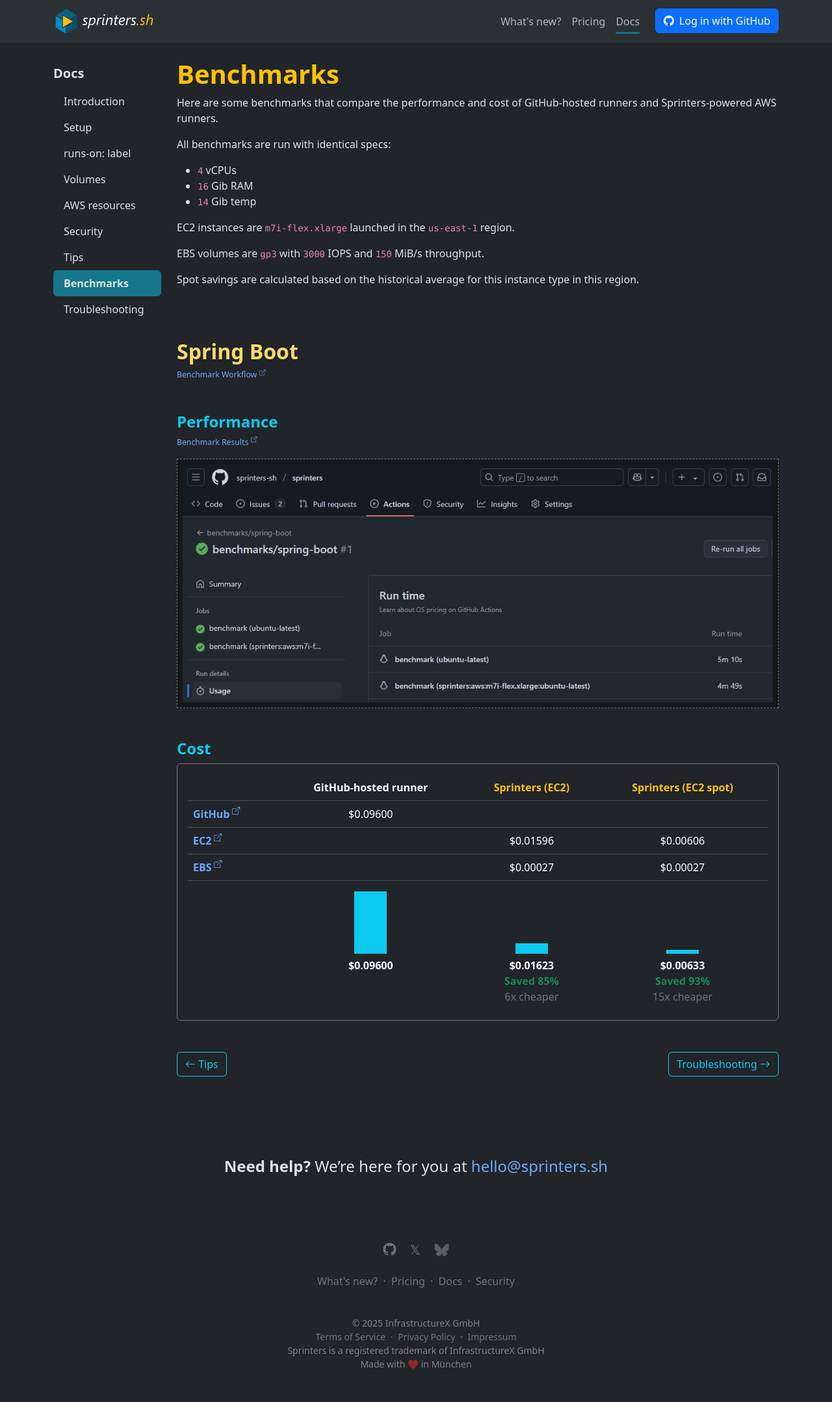
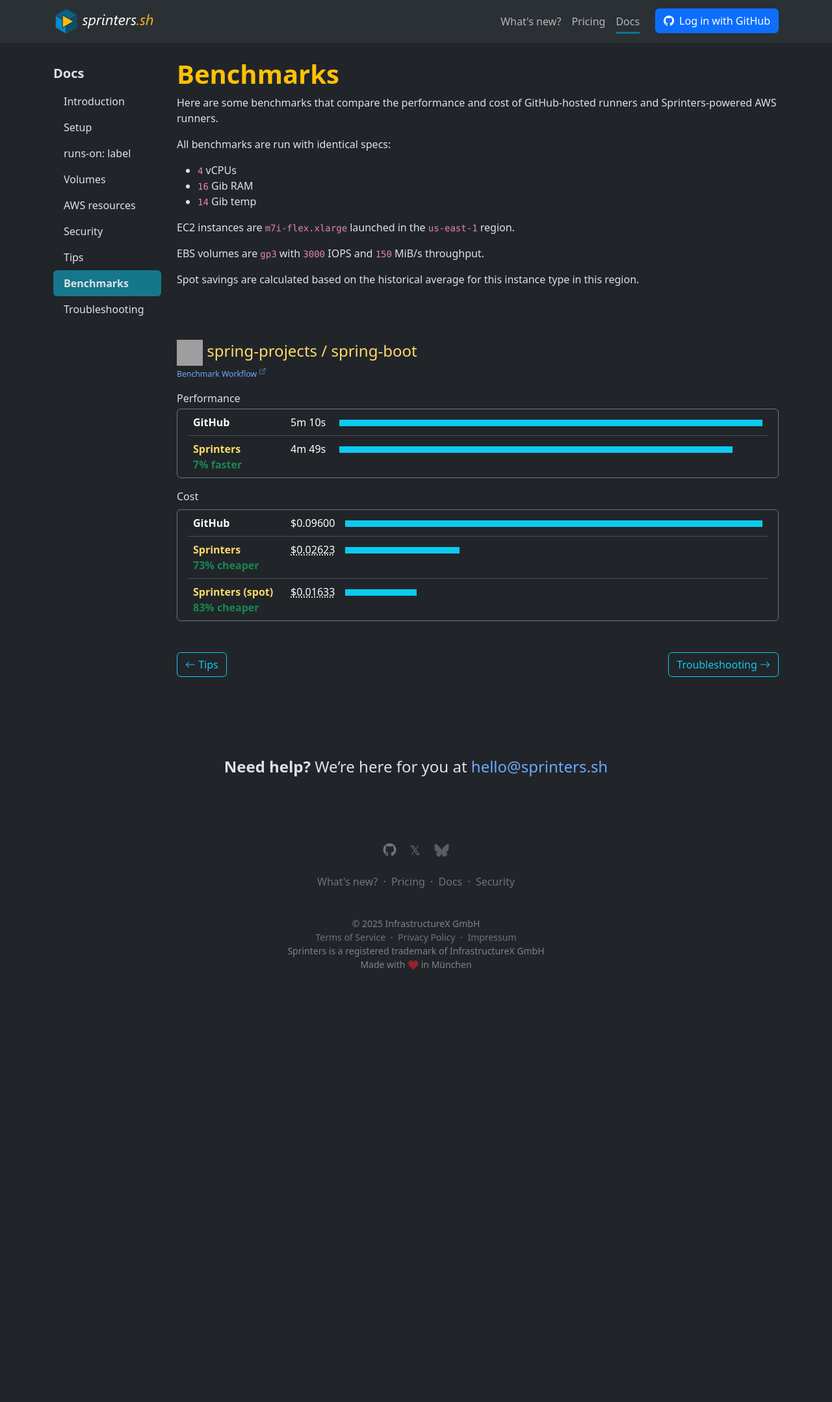
Before and after one commit to sprinters-sh/sprinters.sh, a Jekyll site: the page built from docs/benchmarks.md, in a window 1280 px wide. Shown: the whole page at 65% size. Built offline with Jekyll 4.4.1, drawn with Linux system fonts in a browser that asks for light colours; after the commit the page ends 1543 px from its top, so only the background shows below that; grey boxes are pictures that could not be loaded.

Commit message:
Integrated benchmark into template

```diff
--- /dev/null
+++ b/_includes/benchmark.html
@@ -0,0 +1,104 @@
+<p id="{{ include.repo }}" class="fs-4 text-warning-emphasis mt-6 mb-1">
+    <img src="https://avatars.githubusercontent.com/u/{{ include.org-user-id }}?s=40&v=4"> {{ include.org }} / {{ include.repo }}
+</p>
+{% assign external-link="https://github.com/sprinters-sh/sprinters/actions/workflows/benchmark-" | append: include.repo | append: ".yml" %}
+{% include external-link.html text="Benchmark Workflow" href=external-link %}{: .fs-8 }
+
+<p class="mb-1">Performance</p>
+{% assign sprinters-perf-percentage= include.perf-sprinters | times: 100 | divided_by: include.perf-github %}
+<div class="px-3 py-0 border border-1 border-secondary rounded">
+    <table class="table mb-0">
+        <tr>
+            <th style="width: 150px">GitHub</th>
+            <td style="width: 75px">{% include timing.html seconds=include.perf-github %}</td>
+            <td><div class="d-inline-block bg-info" style="height: 10px; width: 100%; "></div></td>
+        </tr>
+        <tr>
+            <th class="border-bottom-0 text-warning-emphasis">Sprinters<br>
+                <span class="fw-bold text-success">{{ 100 | minus: sprinters-perf-percentage }}% faster</span></th>
+            <td class="border-bottom-0">{% include timing.html seconds=include.perf-sprinters %}</td>
+            <td class="border-bottom-0"><div class="d-inline-block bg-info" style="height: 10px; width: {{ sprinters-perf-percentage }}%"></div>
+            </td>
+        </tr>
+    </table>
+</div>
+
+<p class="mb-1 mt-3">Cost</p>
+{% assign price-sprinters= include.price-sprinters-ec2 | plus: include.price-sprinters-ebs | plus: 0.01 %}
+{% assign sprinters-price-percentage= price-sprinters | times: 100 | divided_by: include.price-github %}
+{% assign spot-factor = 100.0 | minus: include.spot-discount-percentage | divided_by: 100 %}
+{% assign price-sprinters-ec2-spot = include.price-sprinters-ec2 | times: 100000 | times: spot-factor | round | divided_by: 100000.0 %}
+{% assign price-sprinters-spot = price-sprinters-ec2-spot | plus: include.price-sprinters-ebs | plus: 0.01 %}
+{% assign sprinters-spot-price-percentage= price-sprinters-spot | times: 100 | divided_by: include.price-github %}
+<div class="mt-2 px-3 py-0 border border-1 border-secondary rounded">
+    <table class="table mb-0">
+        <tr>
+            <th style="width: 150px">GitHub</th>
+            <td style="width: 75px">${{ include.price-github }}</td>
+            <td><div class="d-inline-block bg-info" style="height: 10px; width: 100%; "></div></td>
+        </tr>
+        <tr>
+            <th class="text-warning-emphasis">Sprinters<br>
+                <span class="fw-bold text-success">{{ 100 | minus: sprinters-price-percentage | round }}% cheaper</span></th>
+            <td>
+                <span class="text-tooltip"
+                      data-bs-toggle="tooltip"
+                      data-bs-custom-class="tooltip-dark"
+                      data-bs-html="true"
+                      data-bs-title='
+                        <table class="mb-2">
+                            <tr>
+                                <td class="text-start pe-2">EC2</td>
+                                <td class="text-end">${{ include.price-sprinters-ec2 }}</td>
+                            </tr>
+                            <tr>
+                                <td class="text-start pe-2">EBS</td>
+                                <td class="text-end">${{ include.price-sprinters-ebs }}</td>
+                            </tr>
+                            <tr>
+                                <td class="text-start pe-2">Sprinters</td>
+                                <td class="text-end">$0.01000</td>
+                            </tr>
+                            <tr class="border-top">
+                                <td class="text-start pe-2">Total</td>
+                                <td class="text-end">${{ price-sprinters }}</td>
+                            </tr>
+                            </table>
+                        </span>'>${{ price-sprinters }}</span>
+            </td>
+            <td><div class="d-inline-block bg-info" style="height: 10px; width: {{ sprinters-price-percentage }}%"></div>
+            </td>
+        </tr>
+        <tr>
+            <th class="border-bottom-0 text-warning-emphasis">Sprinters (spot)<br>
+                <span class="fw-bold text-success">{{ 100 | minus: sprinters-spot-price-percentage | round }}% cheaper</span></th>
+            <td class="border-bottom-0">
+                <span class="text-tooltip"
+                      data-bs-toggle="tooltip"
+                      data-bs-custom-class="tooltip-dark"
+                      data-bs-html="true"
+                      data-bs-title='
+                        <table class="mb-2">
+                            <tr>
+                                <td class="text-start pe-2">EC2</td>
+                                <td class="text-end">${{ price-sprinters-ec2-spot }}</td>
+                            </tr>
+                            <tr>
+                                <td class="text-start pe-2">EBS</td>
+                                <td class="text-end">${{ include.price-sprinters-ebs }}</td>
+                            </tr>
+                            <tr>
+                                <td class="text-start pe-2">Sprinters</td>
+                                <td class="text-end">$0.01000</td>
+                            </tr>
+                            <tr class="border-top">
+                                <td class="text-start pe-2">Total</td>
+                                <td class="text-end">${{ price-sprinters-spot }}</td>
+                            </tr>
+                            </table>
+                        </span>'>${{ price-sprinters-spot }}</span></td>
+            <td class="border-bottom-0"><div class="d-inline-block bg-info" style="height: 10px; width: {{ sprinters-spot-price-percentage }}%"></div>
+            </td>
+        </tr>
+    </table>
+</div>
--- /dev/null
+++ b/_includes/timing.html
@@ -0,0 +1 @@
+{% assign minutes = include.seconds | divided_by: 60 | floor %}{% assign remaining_seconds = include.seconds | modulo: 60 %}{% if minutes > 0 %}{{ minutes }}m{% endif %}{% if remaining_seconds > 0 %} {{ remaining_seconds }}s{% endif %}
--- a/assets/sprinters.css
+++ b/assets/sprinters.css
@@ -187,3 +187,20 @@
 .timeline-description code {
     word-break: keep-all;
 }
+
+.text-tooltip {
+    text-decoration: underline dotted;
+    text-underline-offset: .1rem;
+    cursor: help;
+}
+
+.tooltip-dark {
+    --bs-tooltip-bg: var(--bs-secondary-bg-subtle);
+    --bs-tooltip-color: var(--bs-secondary-text-emphasis);
+    --bs-tooltip-font-size: 0.765rem;
+    --bs-tooltip-opacity: .95;
+}
+
+.tooltip-inner {
+    max-width: 250px;
+}
--- a/assets/sprinters.js
+++ b/assets/sprinters.js
@@ -99,6 +99,32 @@
     });
 }
 
+function initTooltips() {
+    const tooltipSelector = '[data-bs-toggle="tooltip"]';
+
+    // Needed due to https://github.com/twbs/bootstrap/issues/36399
+    const tooltipAllowList = bootstrap.Tooltip.Default.allowList;
+    tooltipAllowList.table = [];
+    tooltipAllowList.thead = [];
+    tooltipAllowList.tbody = [];
+    tooltipAllowList.th = [];
+    tooltipAllowList.tr = [];
+    tooltipAllowList.td = [];
+
+    const initTooltip = el => new bootstrap.Tooltip(el, {allowList: tooltipAllowList});
+    const disposeTooltip = el => bootstrap.Tooltip.getInstance(el)?.dispose();
+
+    document.querySelectorAll(tooltipSelector).forEach(el => initTooltip(el));
+
+    document.body.addEventListener('htmx:afterSettle', event => {
+        event.detail.elt.querySelectorAll(tooltipSelector).forEach(el => initTooltip(el));
+    });
+
+    document.body.addEventListener('htmx:beforeSwap', event => {
+        event.detail.target.querySelectorAll(tooltipSelector).forEach(el => disposeTooltip(el));
+    });
+}
+
 document.addEventListener("DOMContentLoaded", function () {
     document.querySelectorAll('h2[id],h3[id]').forEach(function(link) {
         link.addEventListener('click', function() {
@@ -107,4 +133,5 @@
     });
 
     initCopyToClipboard();
+    initTooltips();
 });
--- a/docs/benchmarks.md
+++ b/docs/benchmarks.md
@@ -16,62 +16,9 @@
 
 Spot savings are calculated based on the historical average for this instance type in this region.
 
-{% include h2.html id="spring-boot" text="Spring Boot" %}
-
-{% include external-link.html text="Benchmark Workflow" href="https://github.com/sprinters-sh/sprinters/actions/workflows/benchmark-spring-boot.yml" %}{: .fs-8 }
-
-{% include h3.html text="Performance" %}
-
-{% include external-link.html text="Benchmark Results" href="https://github.com/sprinters-sh/sprinters/actions/workflows/benchmark-spring-boot.yml" %}{: .fs-8 }
-
-![Spring Boot performance](/assets/benchmarks/spring-boot-results.png){: .screenshot }
-
-{% include h3.html text="Cost" %}
-
-<div class="px-3 pt-3 border border-1 border-secondary rounded">
-<table class="table">
-    <tr>
-        <th></th>
-        <th class="text-center">GitHub-hosted runner</th>
-        <th class="text-center text-warning">Sprinters (EC2)</th>
-        <th class="text-center text-warning">Sprinters (EC2 spot)</th>
-    </tr>
-    <tr>
-        <th>{% include external-link.html text="GitHub" href="https://docs.github.com/en/billing/managing-billing-for-your-products/managing-billing-for-github-actions/about-billing-for-github-actions" %}</th>
-        <td class="text-center">$0.09600</td>
-        <td></td>
-        <td></td>
-    </tr>
-    <tr>
-        <th>{% include external-link.html text="EC2" href="https://aws.amazon.com/ec2/pricing/on-demand/" %}</th>
-        <td></td>
-        <td class="text-center">$0.01596</td>
-        <td class="text-center">$0.00606</td>
-    </tr>
-    <tr>
-        <th>{% include external-link.html text="EBS" href="https://aws.amazon.com/ebs/pricing/" %}</th>
-        <td></td>
-        <td class="text-center">$0.00027</td>
-        <td class="text-center">$0.00027</td>
-    </tr>
-    <tr>
-        <th class="border-bottom-0"></th>
-        <td class="border-bottom-0 pt-3 text-center">
-            <div class="d-inline-block bg-info" style="width: 50px;height: 96px"></div><br>
-            <span class="fw-bold">$0.09600</span>
-        </td>
-        <td class="border-bottom-0 pt-3 text-center">
-            <div class="d-inline-block bg-info" style="height: 96px"><div class="bg-body" style="width: 50px;height: 80px"></div></div><br>
-            <span class="fw-bold">$0.01623</span><br>
-            <span class="text-success fw-bold">Saved 85%</span><br>
-            <span class="text-secondary">6x cheaper</span>
-        </td>
-        <td class="border-bottom-0 pt-3 text-center">
-            <div class="d-inline-block bg-info" style="height: 96px"><div class="bg-body" style="width: 50px;height: 90px"></div></div><br>
-            <span class="fw-bold">$0.00633</span><br>
-            <span class="text-success fw-bold">Saved 93%</span><br>
-            <span class="text-secondary">15x cheaper</span>
-        </td>
-    </tr>
-</table>
-</div>
+{% include benchmark.html
+    org="spring-projects" repo="spring-boot" org-user-id="317776" avatar="https://avatars.githubusercontent.com/u/317776?s=200&v=4"
+    perf-github="310" perf-sprinters="289"
+    price-github="0.09600"
+    price-sprinters-ec2="0.01596" price-sprinters-ebs="0.00027" spot-discount-percentage="62"
+%}
```
